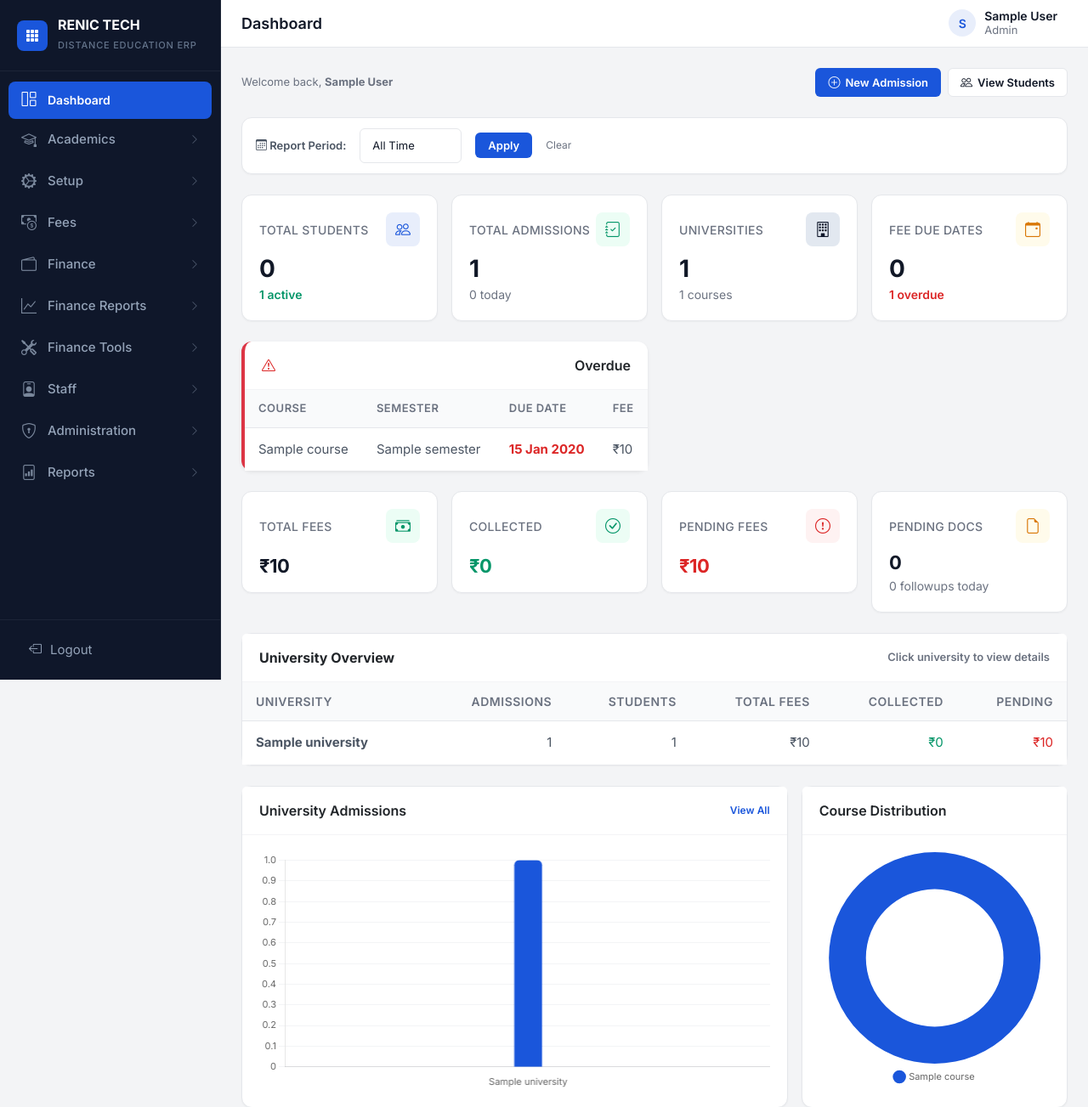
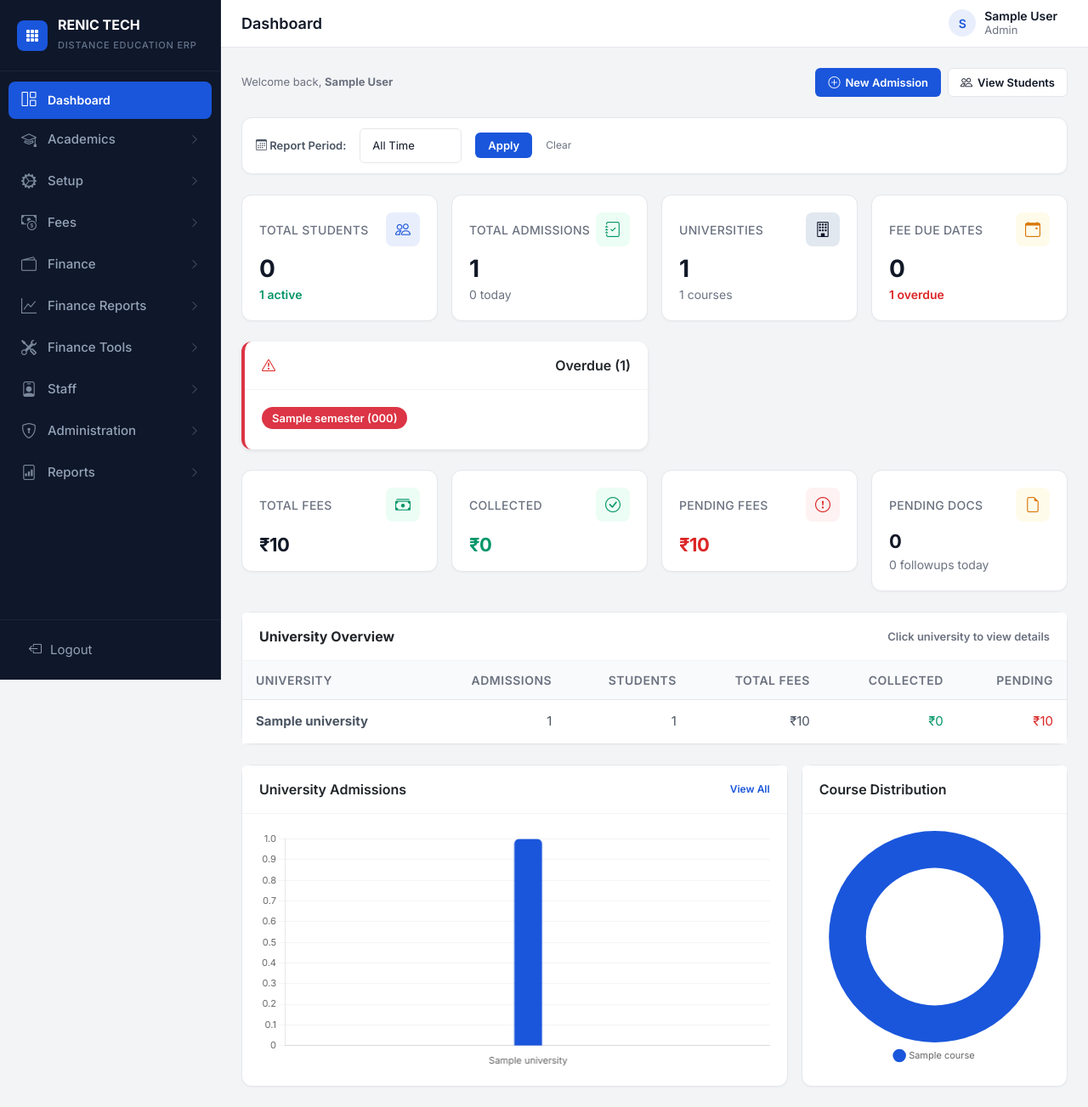
Before and after one commit to kavipriyaraj-code/distance-erp, a Django app: page /dashboard/ in a window 1280 px wide. Shown: the top 1303 px of the page at 85% size. Run offline with Django 5.2, Linux system fonts and the light colour scheme; a user stored in the database is signed in; tables that the repository leaves empty hold one stand-in row (values such as "Sample post").

Commit message:
Simplify due dates to badge list format

```diff
--- a/core/views.py
+++ b/core/views.py
@@ -141,8 +141,6 @@ def _admin_dashboard(request):
     from fees.models import Semester
     from datetime import timedelta as td
     today_date = date.today()
-    overdue_semesters = Semester.objects.filter(due_date__lt=today_date, is_active=True).select_related('course').order_by('due_date')
-    upcoming_semesters = Semester.objects.filter(due_date__gte=today_date, due_date__lte=today_date + td(days=90), is_active=True).select_related('course').order_by('due_date')[:5]
 
     def format_days_remaining(due_date):
         delta = due_date - today_date
@@ -161,24 +159,13 @@ def _admin_dashboard(request):
             parts.append(f"{rem_days} day{'s' if rem_days > 1 else ''}")
         return ' '.join(parts) if parts else f"{days} days"
 
+    overdue_qs = Semester.objects.filter(due_date__lt=today_date, is_active=True).select_related('course').order_by('due_date')
+    upcoming_qs = Semester.objects.filter(due_date__gte=today_date, due_date__lte=today_date + td(days=90), is_active=True).select_related('course').order_by('due_date')[:5]
+
+    overdue_names = [f"{s.name} ({s.course.code})" for s in overdue_qs]
     upcoming_list = []
-    for s in upcoming_semesters:
-        upcoming_list.append({
-            'course': s.course.name,
-            'semester': s.name,
-            'due_date': s.due_date,
-            'fee': s.fee_amount,
-            'remaining': format_days_remaining(s.due_date),
-        })
-
-    overdue_list = []
-    for s in overdue_semesters[:5]:
-        overdue_list.append({
-            'course': s.course.name,
-            'semester': s.name,
-            'due_date': s.due_date,
-            'fee': s.fee_amount,
-        })
+    for s in upcoming_qs:
+        upcoming_list.append(f"{s.name} ({s.course.code}) - {format_days_remaining(s.due_date)}")
 
     from datetime import datetime
     import calendar
@@ -237,11 +224,9 @@ def _admin_dashboard(request):
         'recent_students': recent_students,
         'total_universities': total_universities,
         'total_courses': total_courses,
-        'overdue_semesters': overdue_semesters,
-        'upcoming_semesters': upcoming_semesters,
+        'overdue_names': overdue_names,
         'upcoming_list': upcoming_list,
-        'overdue_list': overdue_list,
-        'overdue_count': overdue_semesters.count(),
+        'overdue_count': len(overdue_names),
         'upcoming_count': len(upcoming_list),
         'monthly_labels': monthly_labels,
         'monthly_data': monthly_data,
--- a/templates/dashboard.html
+++ b/templates/dashboard.html
@@ -95,26 +95,16 @@ function toggleCustomDate(sel) {
     </div>
 </div>
 
-{% if upcoming_list or overdue_list %}
+{% if overdue_names or upcoming_list %}
 <div class="row g-3 mb-4">
-    {% if overdue_list %}
+    {% if overdue_names %}
     <div class="col-md-6">
         <div class="card border-0 shadow-sm border-start border-4 border-danger">
-            <div class="card-header bg-transparent fw-600"><i class="bi bi-exclamation-triangle text-danger me-1"></i> Overdue</div>
-            <div class="card-body p-0">
-                <table class="table table-sm mb-0">
-                    <thead><tr><th>Course</th><th>Semester</th><th>Due Date</th><th>Fee</th></tr></thead>
-                    <tbody>
-                    {% for s in overdue_list %}
-                    <tr>
-                        <td>{{ s.course }}</td>
-                        <td>{{ s.semester }}</td>
-                        <td class="text-danger fw-bold">{{ s.due_date|date:"d M Y" }}</td>
-                        <td>₹{{ s.fee|floatformat:0 }}</td>
-                    </tr>
-                    {% endfor %}
-                    </tbody>
-                </table>
+            <div class="card-header bg-transparent fw-600"><i class="bi bi-exclamation-triangle text-danger me-1"></i> Overdue ({{ overdue_count }})</div>
+            <div class="card-body">
+                {% for name in overdue_names %}
+                <span class="badge bg-danger me-1 mb-1" style="font-size:13px">{{ name }}</span>
+                {% endfor %}
             </div>
         </div>
     </div>
@@ -122,21 +112,11 @@ function toggleCustomDate(sel) {
     {% if upcoming_list %}
     <div class="col-md-6">
         <div class="card border-0 shadow-sm border-start border-4 border-warning">
-            <div class="card-header bg-transparent fw-600"><i class="bi bi-clock text-warning me-1"></i> Upcoming</div>
-            <div class="card-body p-0">
-                <table class="table table-sm mb-0">
-                    <thead><tr><th>Course</th><th>Semester</th><th>Due Date</th><th>Time Left</th></tr></thead>
-                    <tbody>
-                    {% for s in upcoming_list %}
-                    <tr>
-                        <td>{{ s.course }}</td>
-                        <td>{{ s.semester }}</td>
-                        <td>{{ s.due_date|date:"d M Y" }}</td>
-                        <td><span class="badge bg-warning text-dark">{{ s.remaining }}</span></td>
-                    </tr>
-                    {% endfor %}
-                    </tbody>
-                </table>
+            <div class="card-header bg-transparent fw-600"><i class="bi bi-clock text-warning me-1"></i> Upcoming ({{ upcoming_count }})</div>
+            <div class="card-body">
+                {% for item in upcoming_list %}
+                <span class="badge bg-warning text-dark me-1 mb-1" style="font-size:13px">{{ item }}</span>
+                {% endfor %}
             </div>
         </div>
     </div>
```
